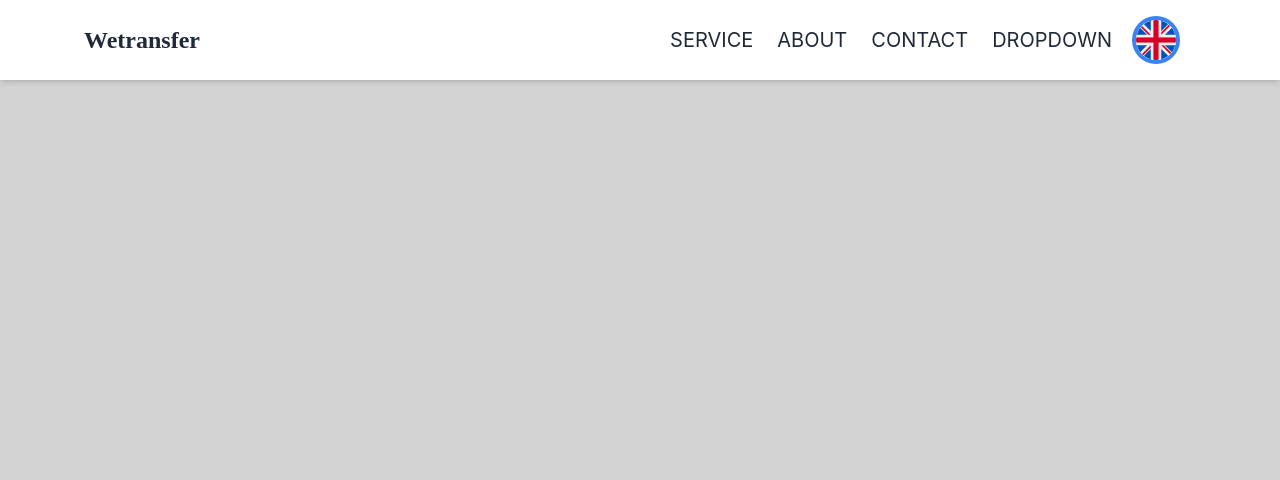
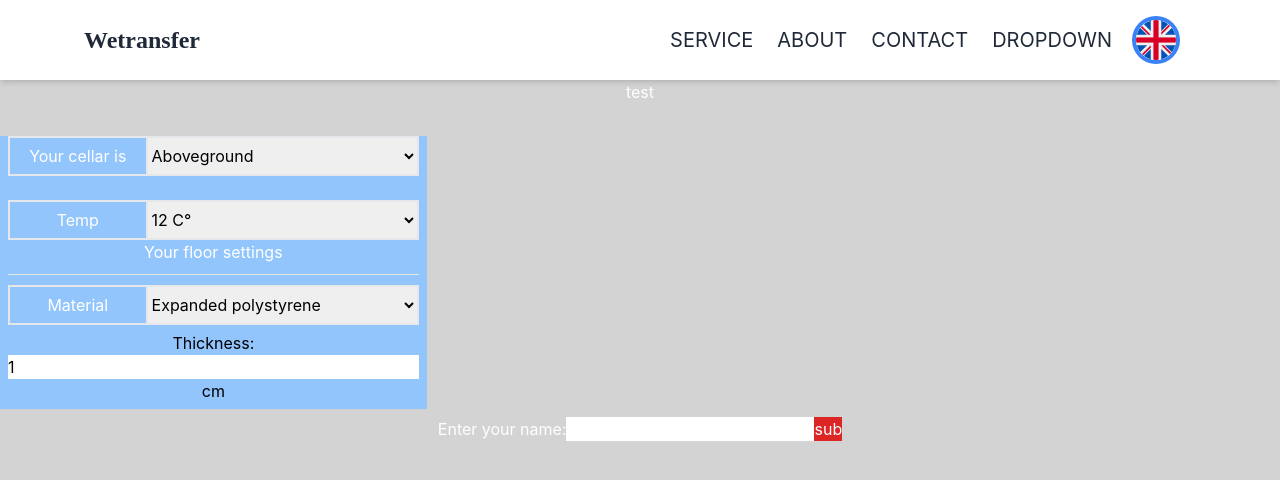
Before and after one commit to Sleepless-frenzied/wetransfer, a React (Create React App) app: page /products/eurocave/About in a window 1280 px wide. Shown: the top 480 px of the page. Built offline with nearby package versions, Linux system fonts and the light colour scheme.

Commit message:
url repaired

```diff
--- a/package.json
+++ b/package.json
@@ -1,5 +1,6 @@
 {
   "name": "wetransfer",
+  "homepage": "https://lagence3d.com/products/eurocave/",
   "version": "0.1.0",
   "private": true,
   "dependencies": {
--- a/src/App.js
+++ b/src/App.js
@@ -16,7 +16,8 @@ function App() {
   return (
       <div className="App bg-light dark:bg-dark text-white h-screen">
           <Nav />
-          <Routes >
+          test
+          <Routes  >
               <Route path="/" element={<Home/>} />
               <Route path="/About" element={<About/>} />
               <Route path="/Contacts" element={<Contacts/>} />
--- a/src/components/Nav.js
+++ b/src/components/Nav.js
@@ -40,7 +40,7 @@ const Nav = () => {
                     {
                         Links.map((link)=>(
                             <li key={link.name} className='md:ml-6 text-xl md:my-0 my-7'>
-                                <a href={link.link} className='text-gray-800 hover:text-gray-400 duration-500'>{link.name.toUpperCase()}</a>
+                                <Link to={link.link}  className='text-gray-800 hover:text-gray-400 duration-500'>{link.name.toUpperCase()}</Link>
                             </li>
                         ))
                     }
--- a/src/index.js
+++ b/src/index.js
@@ -18,7 +18,7 @@ const loadingMarkup = (
 const root = ReactDOM.createRoot(document.getElementById('root'));
 root.render(
     <Suspense fallback={loadingMarkup}>
-        <Router>
+        <Router basename={'/products/eurocave/'}>
             <App />
         </Router>
     </Suspense>,
--- a/src/pages/About.js
+++ b/src/pages/About.js
@@ -1,12 +1,12 @@
 import React, {useState} from "react";
-import { useTranslation } from 'react-i18next';
+//import { useTranslation } from 'react-i18next';
 import {useNavigate} from 'react-router-dom';
 
 
 
 function About(){
 
-    const optionsThick = [
+    const optionsCellar = [
         { label: "Aboveground" },
         { label: "Semi-Buried" },
         { label: "Buried" },
@@ -34,6 +34,7 @@ function About(){
         { label: "Brick only" },
         { label: "Clay" },
     ];
+
     function Dropdown({ name, text, options, CN, value, handleChange }) {
         return (
             <div className={CN}>
@@ -64,8 +65,12 @@ function About(){
 
     const [details, setDetails] = useState({
         name: "",
-        Thickness: "Aboveground",
-        Temp:"12 C°"
+        Cellar: "Aboveground",
+        Temp:"12 C°",
+        FloorMaterial:"Poly",
+        FloorThick:"1",
+        CeilingMaterial:"1"
+
     });
 
     const handleChange = (e) => {
@@ -104,10 +109,10 @@ function About(){
                     <div className=" grid gird-cols mx-2 my-2 ">
 
                         <Dropdown
-                            name={"Thickness"}
-                            options={optionsThick}
-                            value={details.Thickness}
-                            text={"Thickness"}
+                            name={"Cellar"}
+                            options={optionsCellar}
+                            value={details.Cellar}
+                            text={"Your cellar is"}
                             CN={""}
                             handleChange={handleChange}
                         />
@@ -121,9 +126,30 @@ function About(){
                             handleChange={handleChange}
                         />
 
-                        <div className={""}>
-                            Your floor settings
-                            <hr/>
+                        <h3 className={""}>Your floor settings</h3>
+                        <hr className={"my-2.5"}/>
+                        <Dropdown
+                            name={"FloorMaterial"}
+                            options={optionsFloor}
+                            value={details.FloorMaterial}
+                            text={"Material"}
+                            CN={""}
+                            handleChange={handleChange}
+                        />
+
+                        {/*TODO Problem here with input*/}
+                        <div className={"my-1.5 text-black "}>
+                            <label className={"divide-y-2 divide-x-2 divide-darkDivi"}>
+                                Thickness:
+                                <input
+                                    className={" w-2/3 lg:w-full"}
+                                    type="number"
+                                    name="FloorThick"
+                                    value={details.FloorThick}
+                                    onChange={handleChange}
+                                />
+                                cm
+                            </label>
                         </div>
                     </div>
                 </div>
@@ -139,16 +165,7 @@ function About(){
                         onChange={handleChange}
                     />
                 </label>
-                <label>
-                    Enter your test:
-                    <input
-                        className={"text-black"}
-                        type="text"
-                        name="test"
-                        value={details.test}
-                        onChange={handleChange}
-                    />
-                </label>
+
                 <button
                     type="submit"
                     disabled={!isEnabled}
```
Also changed, not shown: 1 other file (tests, documents, lock files or other folders).
